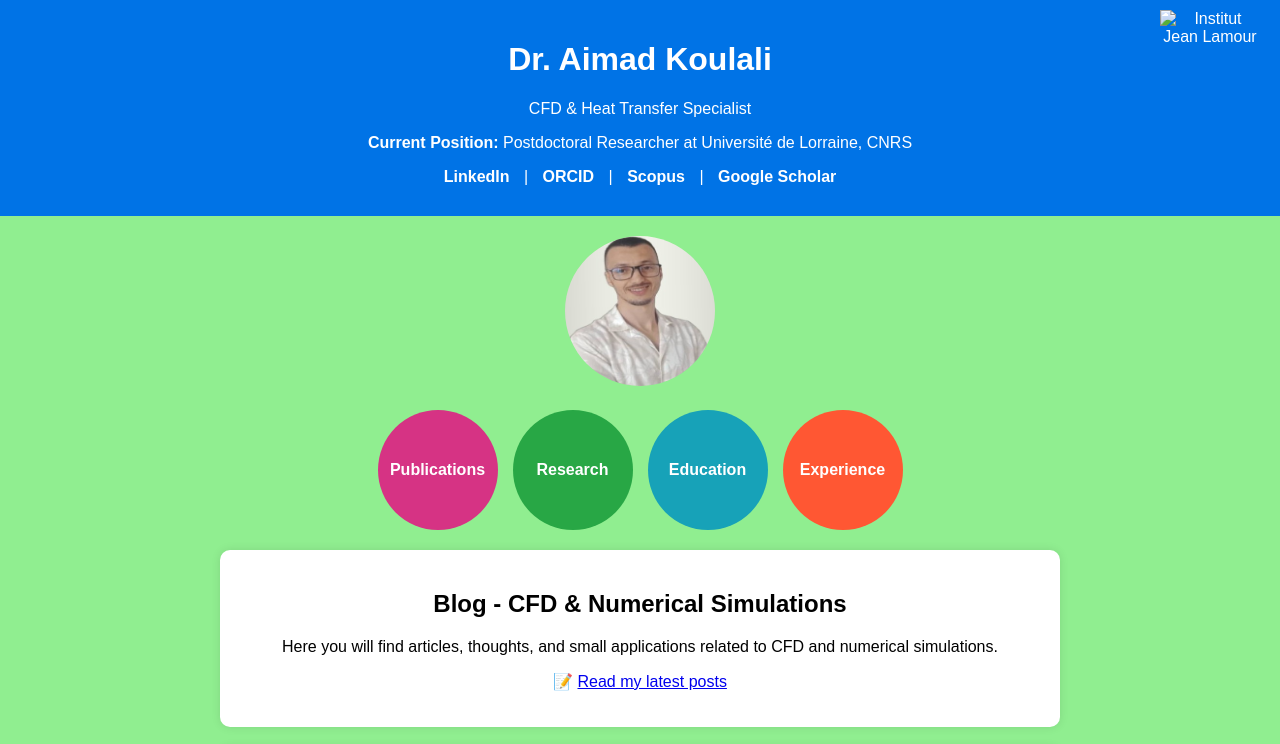
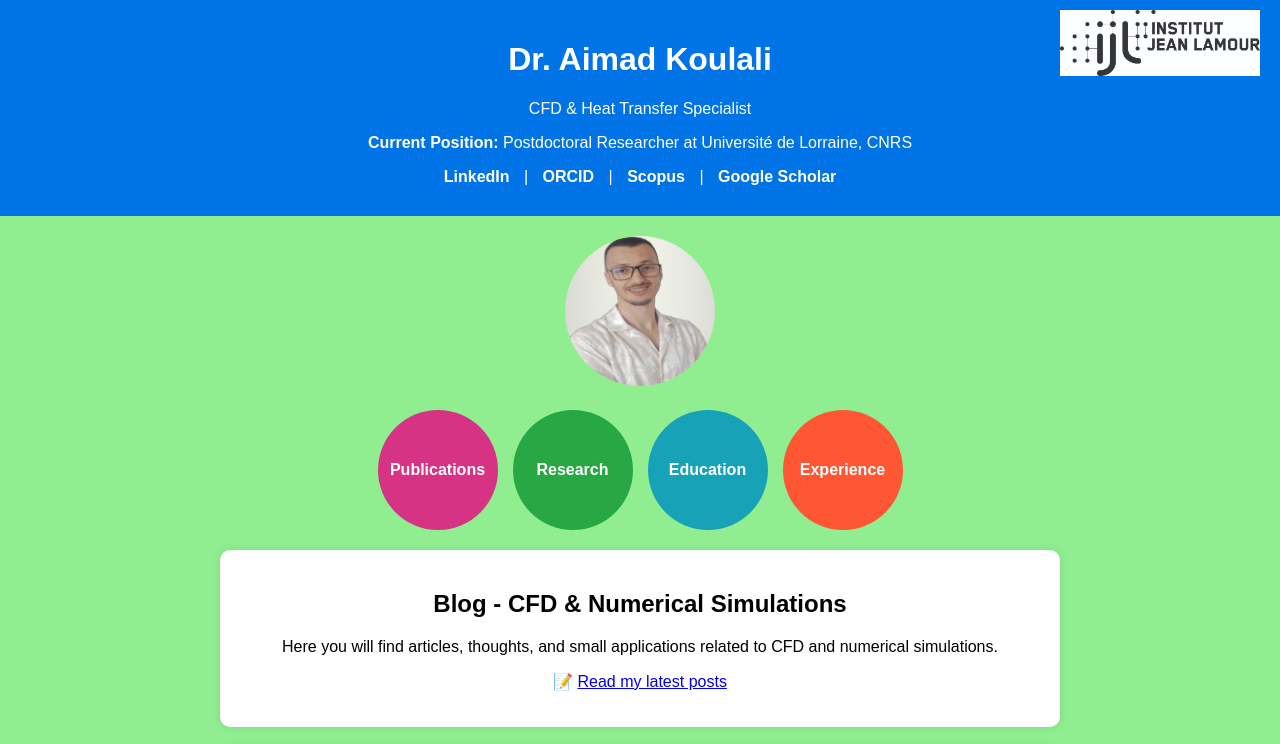
Before and after one commit to AimadCFD/portfolio-aimad, a plain HTML site: page index.html in a window 1280 px wide. Shown: the top 744 px of the page. Drawn offline with Linux system fonts and the light colour scheme.

Commit message:
Update index.html

```diff
--- a/index.html
+++ b/index.html
@@ -22,7 +22,7 @@
             position: absolute;
             top: 10px;
             right: 20px;
-            width: 100px;
+            width: 200px;
         }
         .social-links {
             margin: 10px;
@@ -105,7 +105,7 @@
     <h1>Dr. Aimad Koulali</h1>
     <p>CFD & Heat Transfer Specialist</p>
     <p><strong>Current Position:</strong> Postdoctoral Researcher at Université de Lorraine, CNRS</p>
-    <img src="logo_IJL_Noir.png" alt="Institut Jean Lamour" class="logo">
+    <img src="logo_IJL_Noir.jpg" alt="Institut Jean Lamour" class="logo">
     <div class="social-links">
         <a href="https://www.linkedin.com/in/aimad-koulali-47703328b" target="_blank">LinkedIn</a> |
         <a href="https://orcid.org/0000-0003-0996-8221" target="_blank">ORCID</a> |
```
